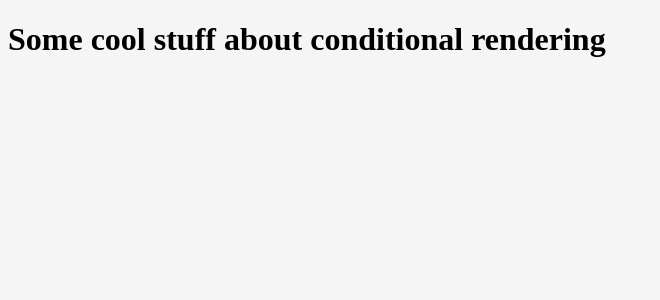
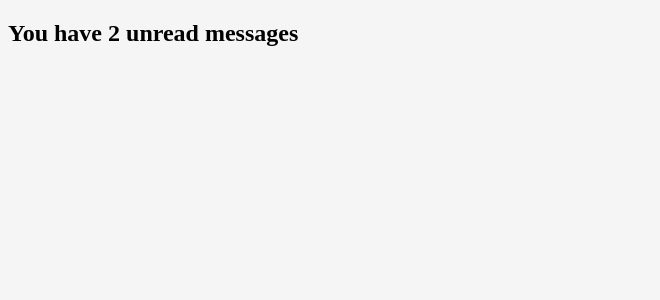
Before and after one commit to userforbidden/reactpractice, a React (Create React App) app in the folder todo-phase1/: page / in a window 1280 px wide. Shown: the top 300 px of the page, without its empty margins (0-660 px from the left). Built offline with nearby package versions, Linux system fonts and the light colour scheme.

Commit message:
37. Conditional Rendering part2 completed

```diff
--- a/todo-phase1/src/components/ConditionalApp.js
+++ b/todo-phase1/src/components/ConditionalApp.js
@@ -5,7 +5,8 @@
     constructor(){
         super()
         this.state = {
-            isLoading: true
+            isLoading: true,
+            unreadMessages:["a","b"]
         }
     }
 
@@ -20,9 +21,10 @@
     render(){
         return(
             <div>
-                {this.state.isLoading ?
-                <h1>Loading....</h1>:
-                <Conditional/>}
+                {this.state.unreadMessages.length > 0 &&
+                <h2>You have {this.state.unreadMessages.length} unread messages</h2>
+                //<Conditional/>
+                }
             </div>
         )
     }
```
Also changed, not shown: 1 other file (tests, documents, lock files or other folders).
